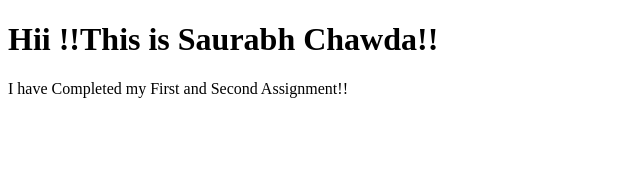
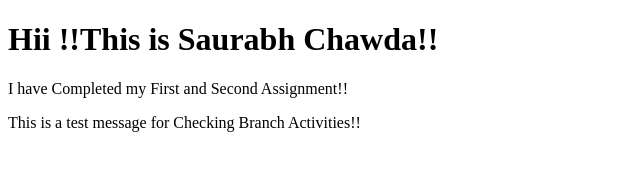
Before and after one commit to SaurabhChawda/Saurabhchawda.com, a plain HTML site: page index.html in a window 1280 px wide. Shown: the whole page, without its empty margins (0-640 px from the left). Drawn offline with Linux system fonts and the light colour scheme.

Commit message:
docs: Change in index File

```diff
--- a/index.html
+++ b/index.html
@@ -13,5 +13,8 @@
     <p>
         I have Completed my First and Second Assignment!!
     </p>
+    <p>
+        This is a test message for Checking Branch Activities!!
+    </p>
 </body>
 </html>
```
